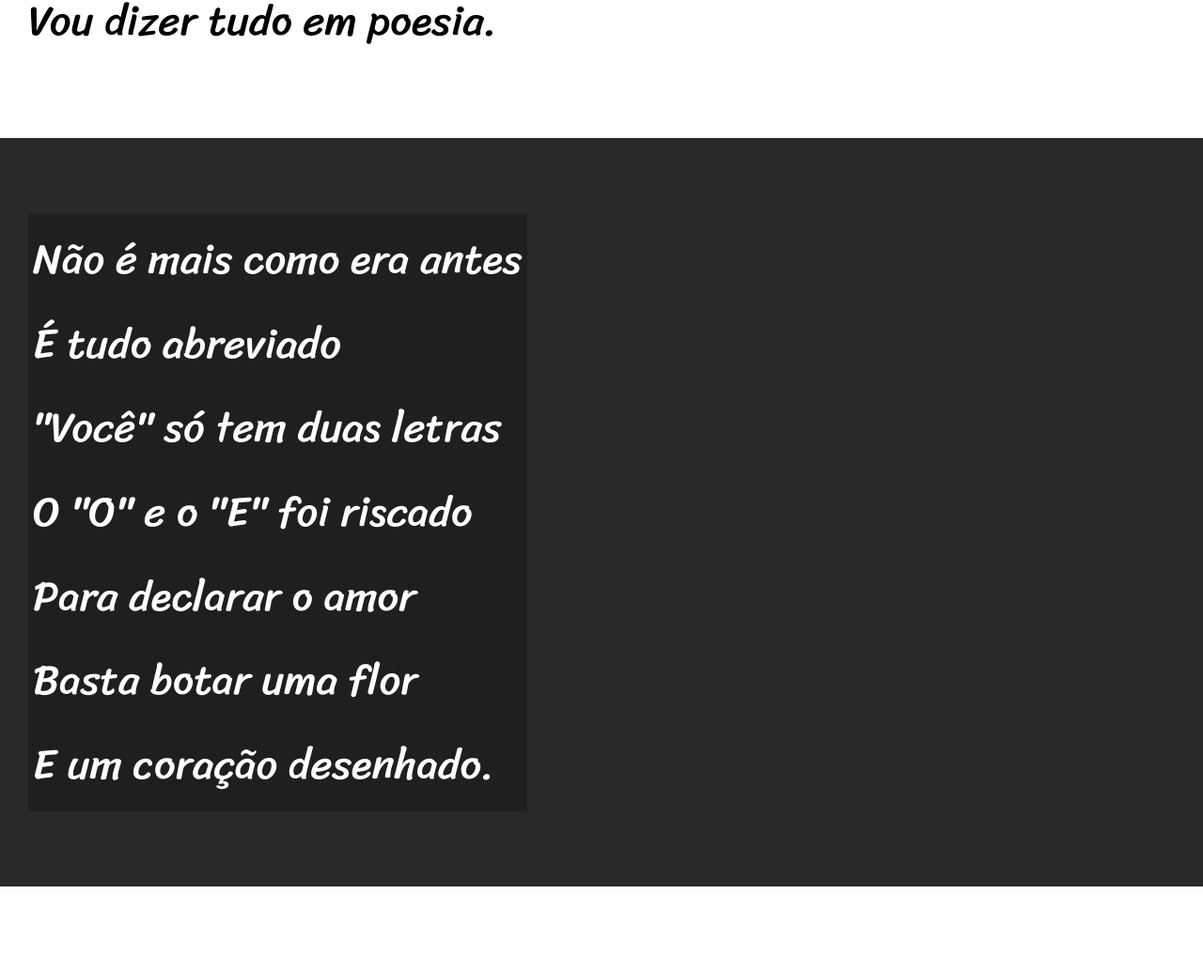
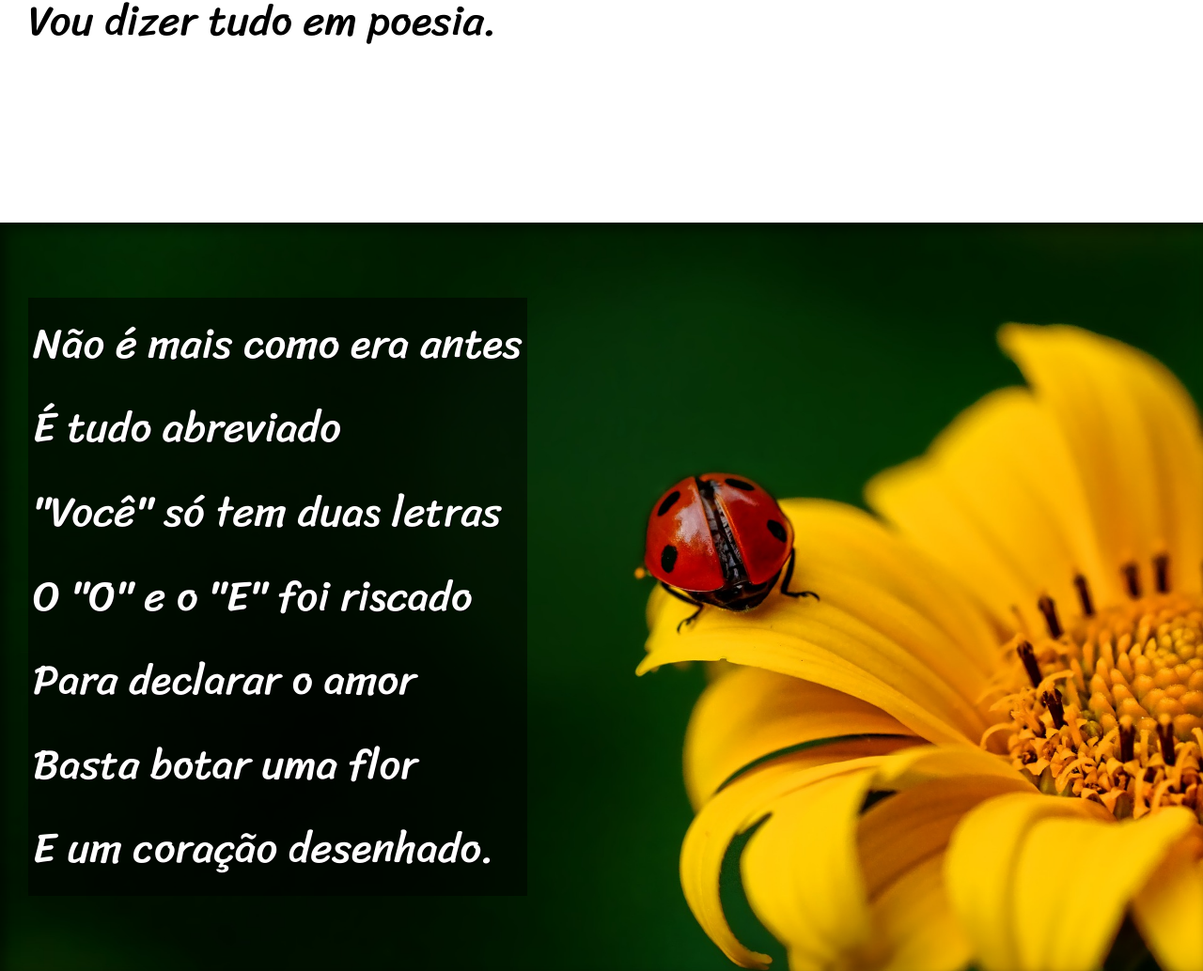
Before and after one commit to DanielMaia0/HTML-CSS, a plain HTML site: page Modulo 3/desafio-cordel/index.html in a window 1280 px wide. Shown: the part 900-1934 px from the top of the page at 94% size. Drawn offline with Linux system fonts and the light colour scheme.

Commit message:
update projeto pronto

```diff
--- a/Modulo 3/desafio-cordel/estilo/style.css
+++ b/Modulo 3/desafio-cordel/estilo/style.css
@@ -58,6 +58,10 @@ section {
     font-size: 3.5vw;
 }
 
+section > p {
+    padding-bottom: 2em;
+}
+
 section.normal {
     color: black;
     background-color: white;
@@ -66,19 +70,28 @@ section.normal {
 section.imagem {
     background-color:rgb(41, 41, 41) ;
     color: white;
+    box-shadow: inset 6px 6px 13px 0px rgba(0, 0, 0, 0.516);
+    background-size: cover;
+    background-attachment: fixed;
 
 }
 
 section.imagem > p {
-    background-color: rgba(0, 0, 0, 0.255);
+    background-color: rgba(0, 0, 0, 0.512);
     display: inline-block;
     padding: 5px;
-
+    text-shadow: 1px 1px 0px black;
 }
 
+section#img01 {
+    background-image: url(../imagens/background001.jpg);
+    background-position: right center;
+}
 
-
-
+section#img02 {
+    background-image: url(../imagens/background002.jpg);
+    background-position: right bottom;
+}
 
 
 
--- a/Modulo 3/desafio-cordel/index.html
+++ b/Modulo 3/desafio-cordel/index.html
@@ -26,7 +26,7 @@
         </section>
 
 
-        <section class="imagem">
+        <section class="imagem" id="img01">
             <p>
                 Não é mais como era antes <br>
                 É tudo abreviado <br>
@@ -62,7 +62,7 @@
         </section>
 
 
-        <section class="imagem">
+        <section class="imagem" id="img02">
             <p>
                 Tenho saudade das cartas <br>
                 Escritas com a própria mão <br>
```
